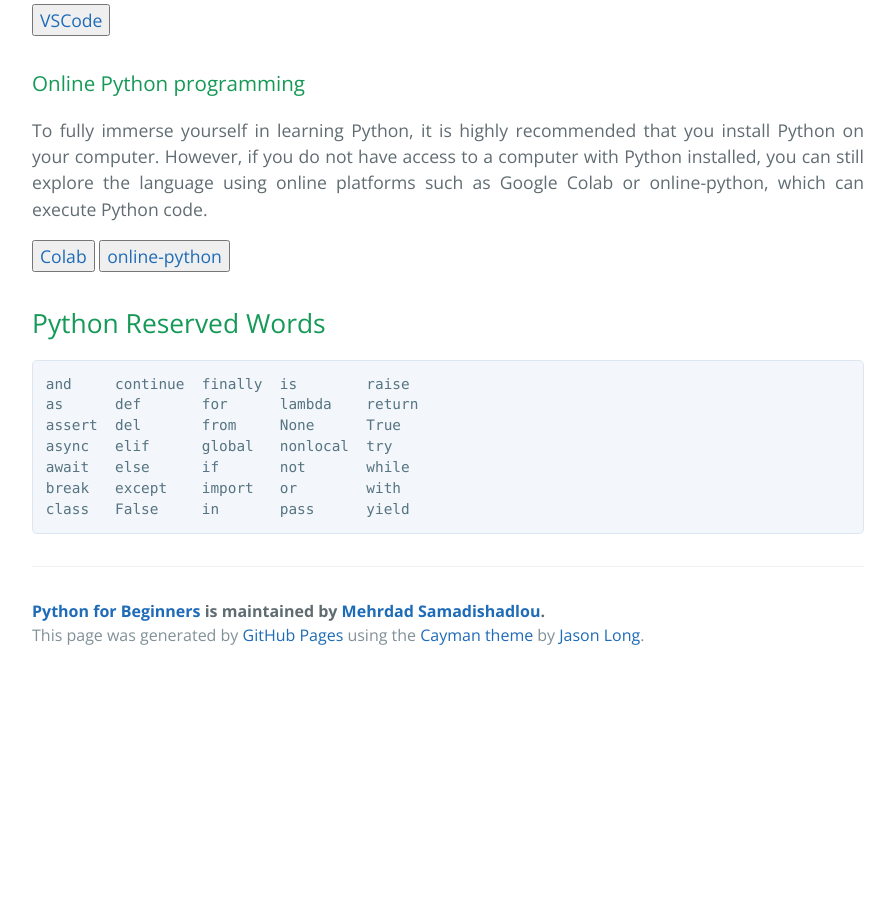
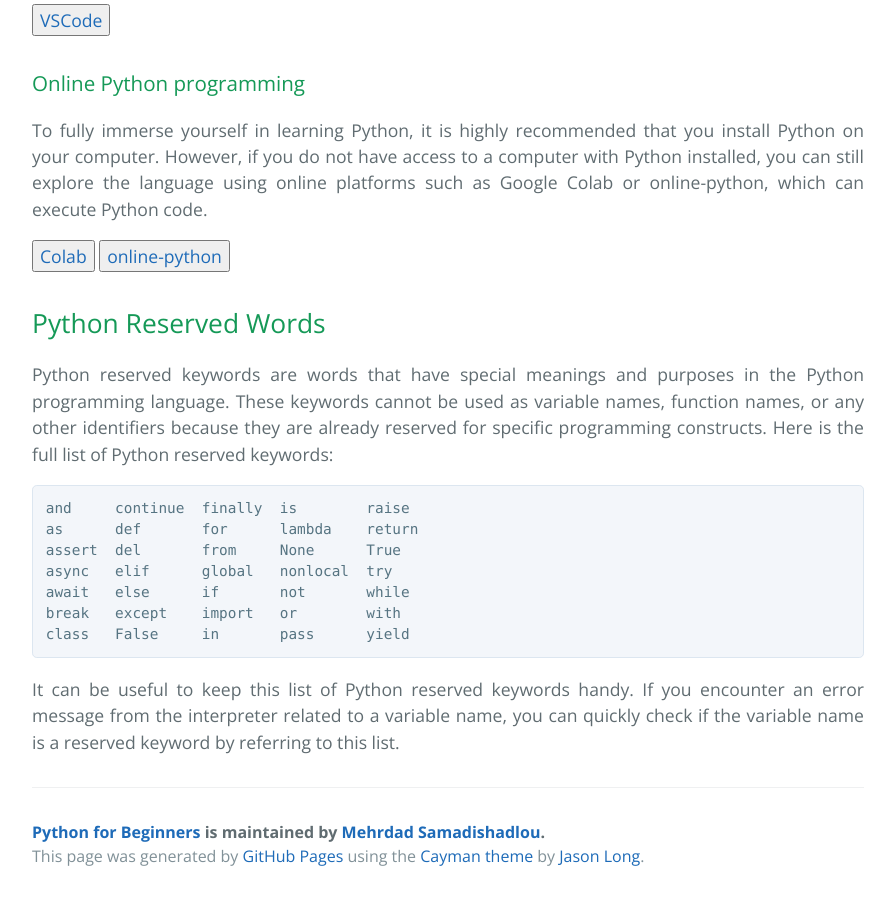
Before and after one commit to MehrdadSamadishadlou/Python_for_Beginners, a Jekyll site: the page built from materials.md, in a window 1280 px wide and 900 px high, scrolled down 1031 px. Shown: the whole window, without its empty margins (192-1087 px from the left). Built offline with Jekyll 4.4.1, drawn with Linux system fonts in a browser that asks for light colours; before the commit the page ends 1710 px from its top, so only the background shows below that.

Commit message:
Update materials.md

````diff
--- a/materials.md
+++ b/materials.md
@@ -42,6 +42,10 @@ To fully immerse yourself in learning Python, it is highly recommended that you
 
 ## Python Reserved Words
 
+<p style='text-align: justify;'>
+Python reserved keywords are words that have special meanings and purposes in the Python programming language. These keywords cannot be used as variable names, function names, or any other identifiers because they are already reserved for specific programming constructs. Here is the full list of Python reserved keywords:
+</p>
+
 ```
 and     continue  finally  is        raise
 as      def       for      lambda    return
@@ -51,3 +55,6 @@ await   else      if       not       while
 break   except    import   or        with
 class   False     in       pass      yield
 ```
+<p style='text-align: justify;'>
+It can be useful to keep this list of Python reserved keywords handy. If you encounter an error message from the interpreter related to a variable name, you can quickly check if the variable name is a reserved keyword by referring to this list.
+</p>
````
